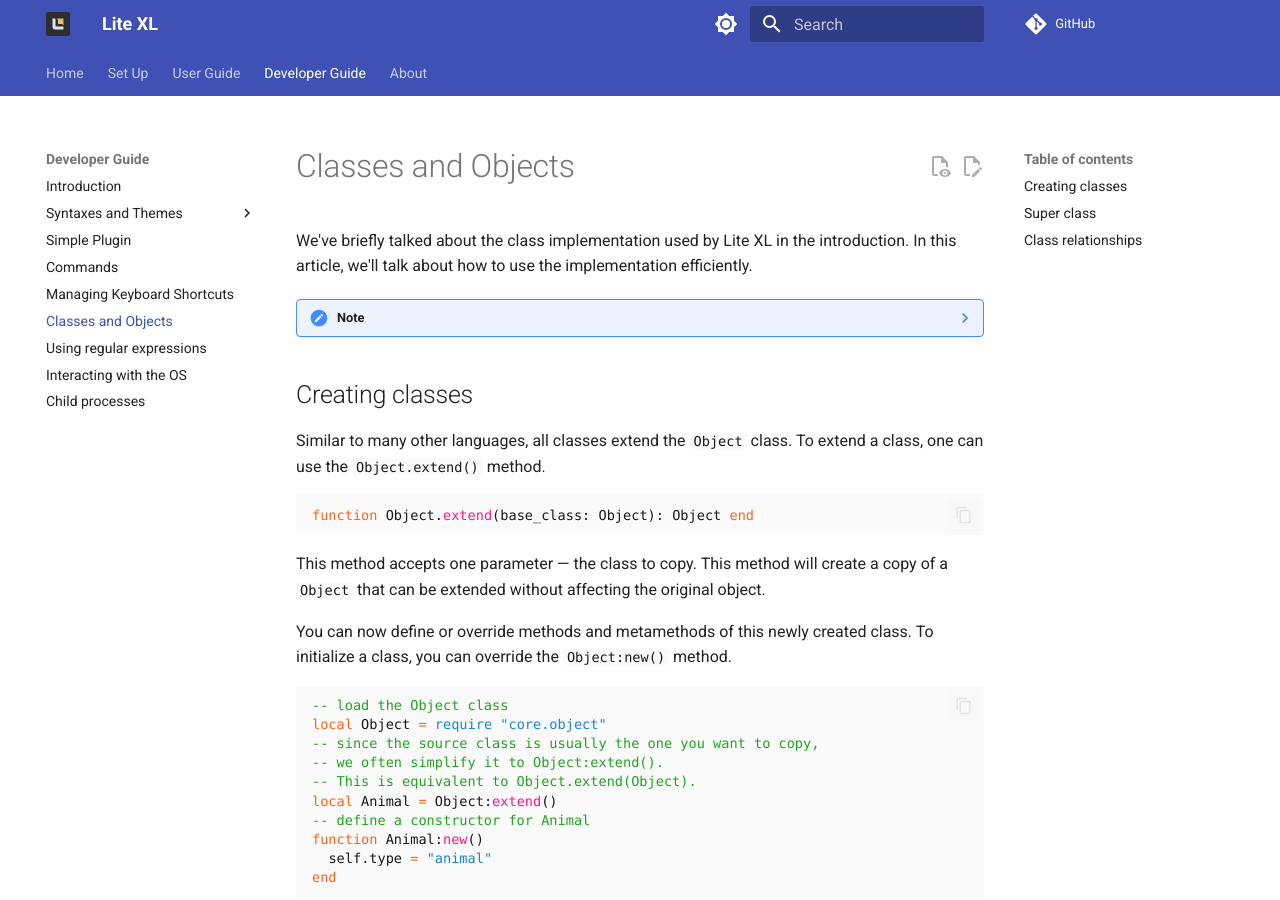
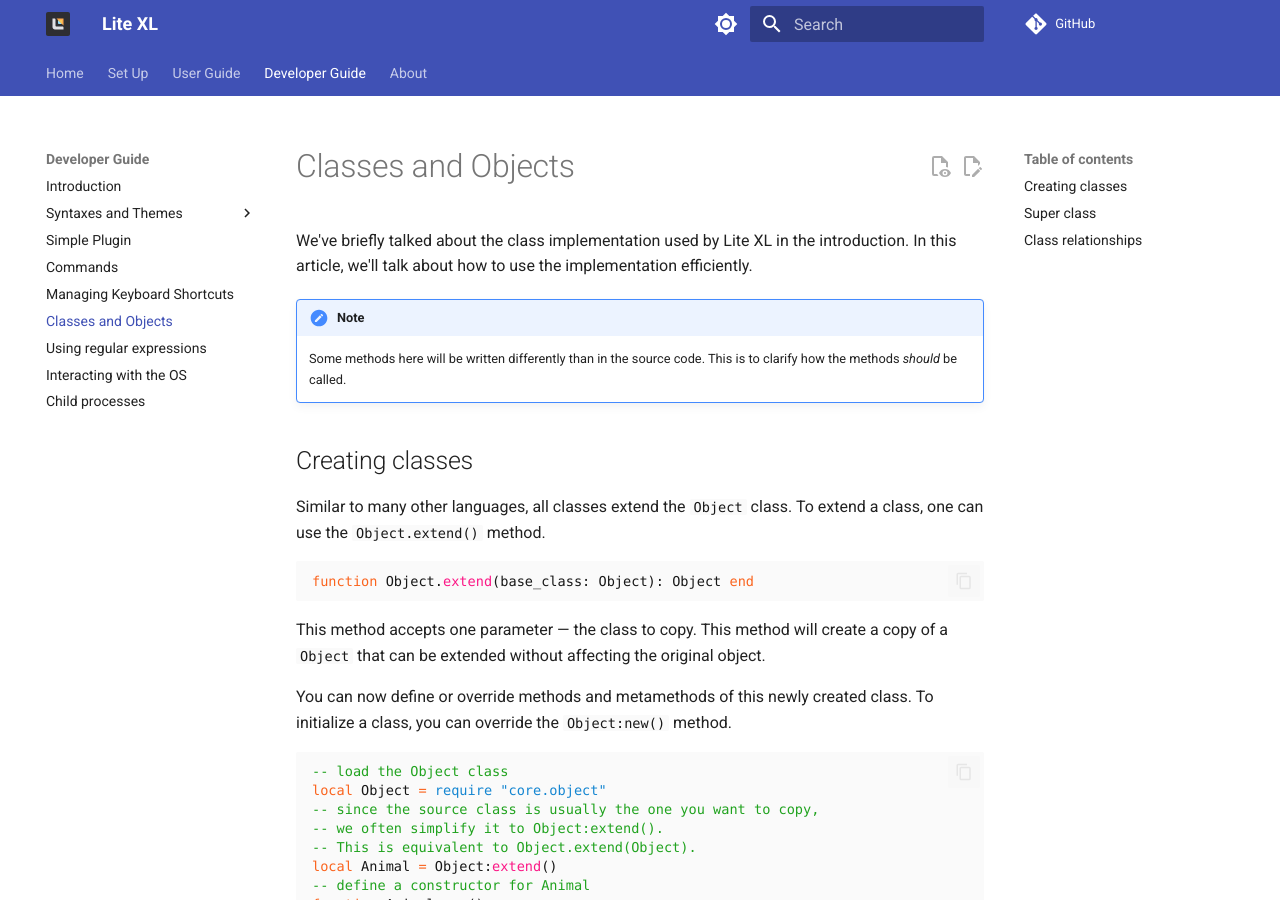
Before and after one commit to lite-xl/lite-xl.github.io, an MkDocs documentation site: the page built from docs/developer-guide/classes-and-objects.md, in a window 1280 px wide and 900 px high. Built offline with MkDocs 1.6.1 and Material for MkDocs 9.7.7, drawn with Linux system fonts in a browser that asks for light colours; some web fonts are replaced; comment, search, counter and statistics services are not loaded; the version menu is left out.

Commit message:
change admonition type

```diff
--- a/docs/developer-guide/classes-and-objects.md
+++ b/docs/developer-guide/classes-and-objects.md
@@ -7,7 +7,7 @@ in the introduction.
 In this article, we'll talk about how to use the implementation
 efficiently.
 
-??? note
+!!! note
     Some methods here will be written differently than in
     the source code.
     This is to clarify how the methods _should_ be called.
```
